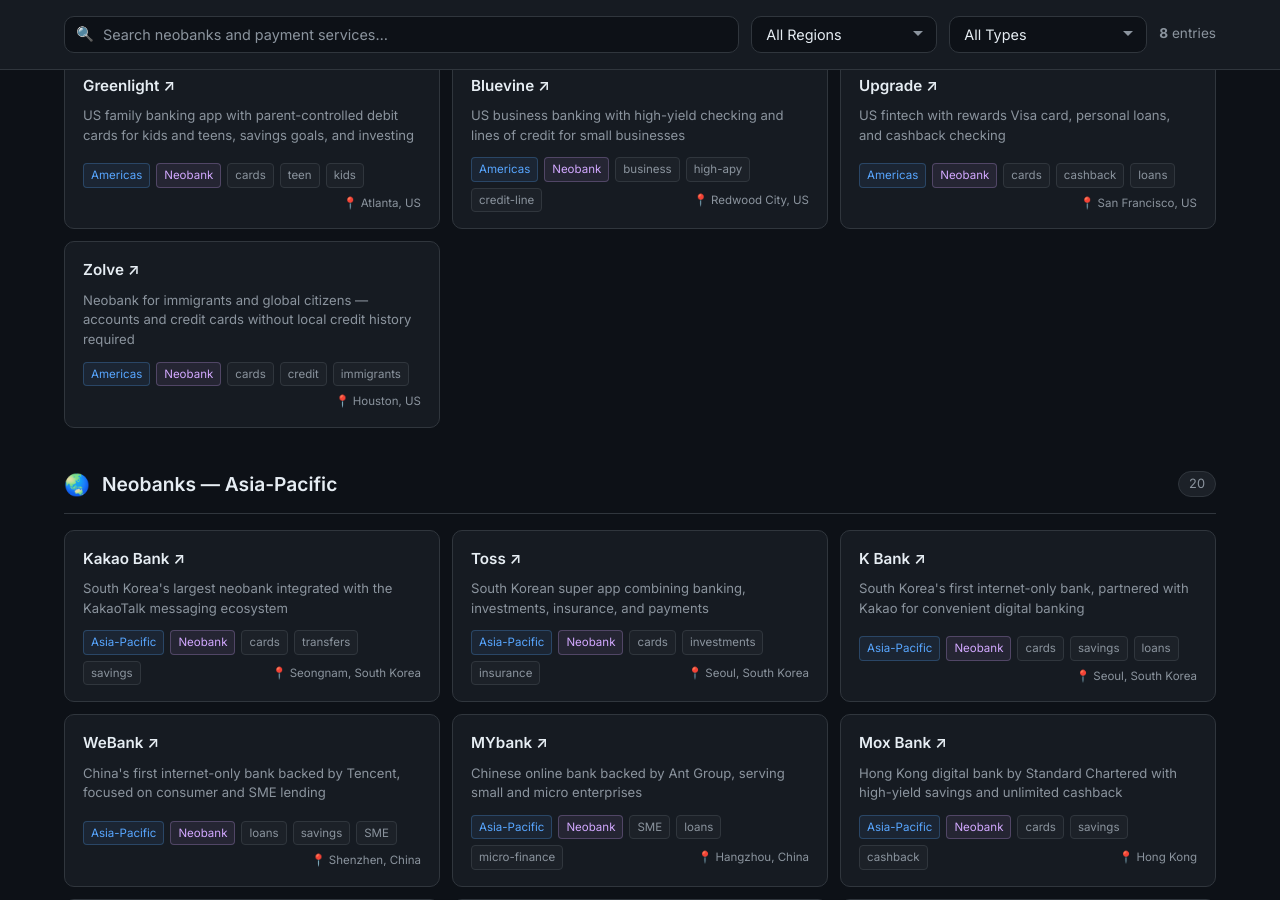
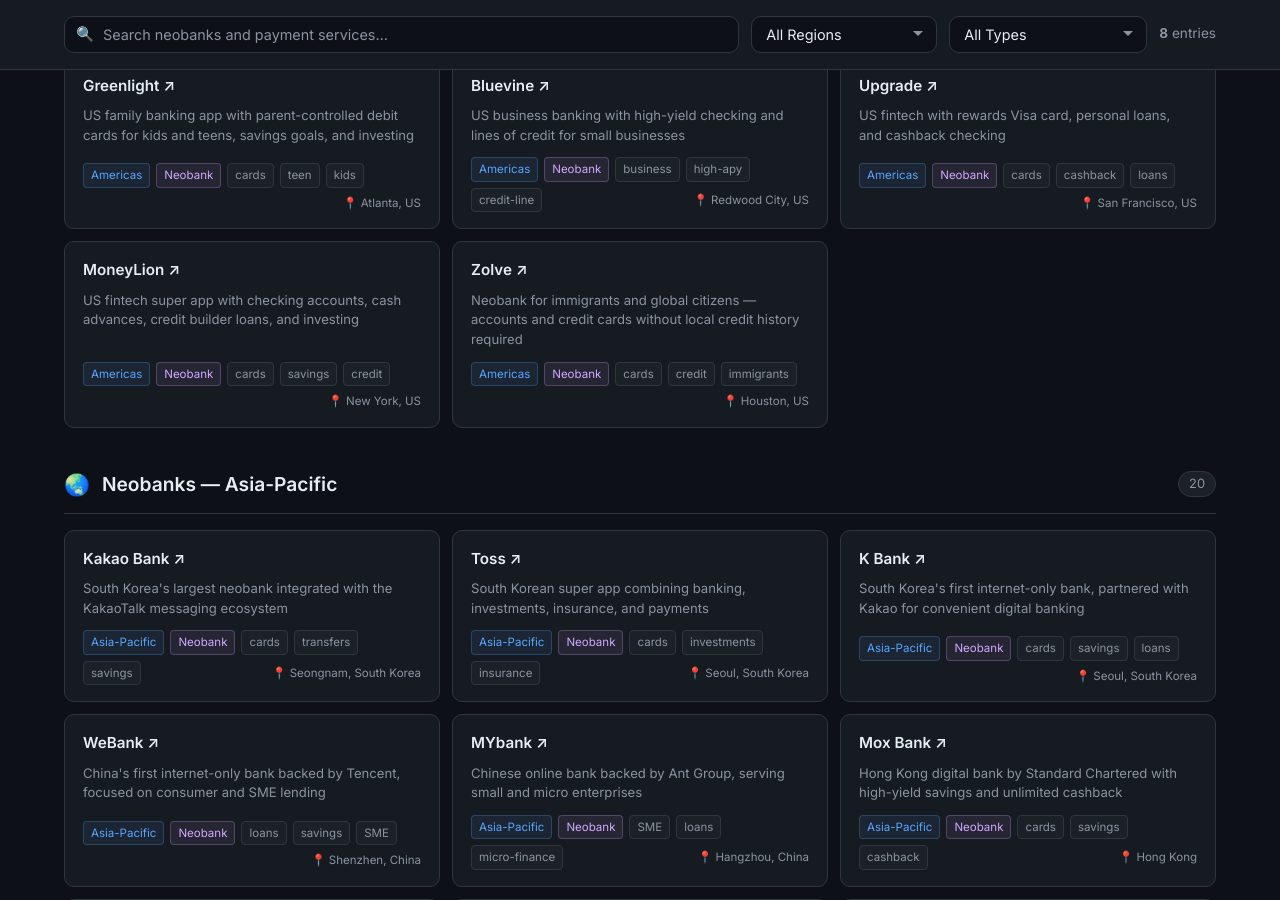
Before and after one commit to ittermit/awesome-neobanks, a Jekyll site: the page built from index.html, in a window 1280 px wide and 900 px high, scrolled down 1590 px. Built offline with Jekyll 4.4.1, drawn with Linux system fonts in a browser that asks for light colours; some of the changed text lies outside the part shown.

Commit message:
add MoneyLion to Americas

```diff
--- a/_data/neobanks.yml
+++ b/_data/neobanks.yml
@@ -464,6 +464,15 @@
   founded: 2017
   hq: "San Francisco, US"
 
+- name: MoneyLion
+  url: https://moneylion.com
+  description: "US fintech super app with checking accounts, cash advances, credit builder loans, and investing"
+  region: Americas
+  countries: [US]
+  tags: [cards, savings, credit, advances, investing, credit-builder]
+  founded: 2013
+  hq: "New York, US"
+
 - name: Zolve
   url: https://zolve.com
   description: "Neobank for immigrants and global citizens — accounts and credit cards without local credit history required"
```
Also changed, not shown: README.md.
